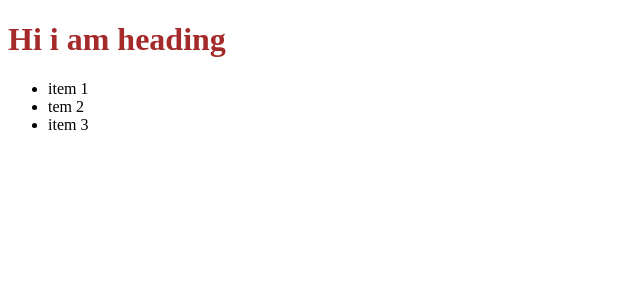
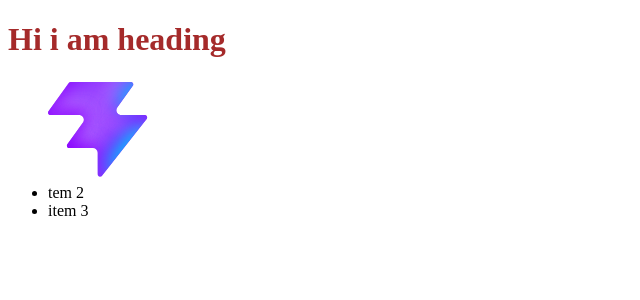
Before and after one commit to MohitMuhal37/WebDevelopment, a React (Vite) app in the folder React/my-app/: page / in a window 1280 px wide. Shown: the top 300 px of the page, without its empty margins (0-640 px from the left). Built offline with nearby package versions, Linux system fonts and the light colour scheme.

Commit message:
initial commit

```diff
--- a/React/my-app/src/practice.jsx
+++ b/React/my-app/src/practice.jsx
@@ -9,7 +9,7 @@ const root = ReactDom.createRoot(document.getElementById('root'));
 root.render(<>
 <h1 className="heading">Hi i am heading</h1>
     <ul>
-        <li>item 1</li>
+        <img src="../public/favicon.svg" alt="ko" />
         <li>tem 2</li>
         <li>item 3</li>
     </ul>
--- a/React/my-app/src/style.css
+++ b/React/my-app/src/style.css
@@ -1,3 +1,8 @@
 .heading{
     color: brown;
 }
+
+img{
+    width: 100px;
+    height: 100px;
+}
```
